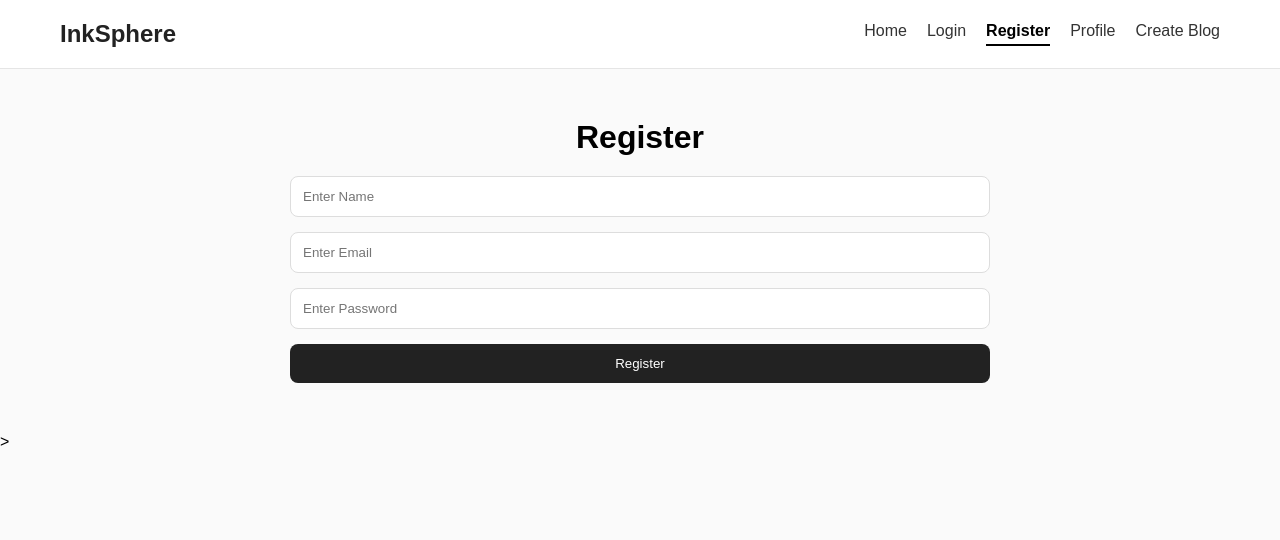
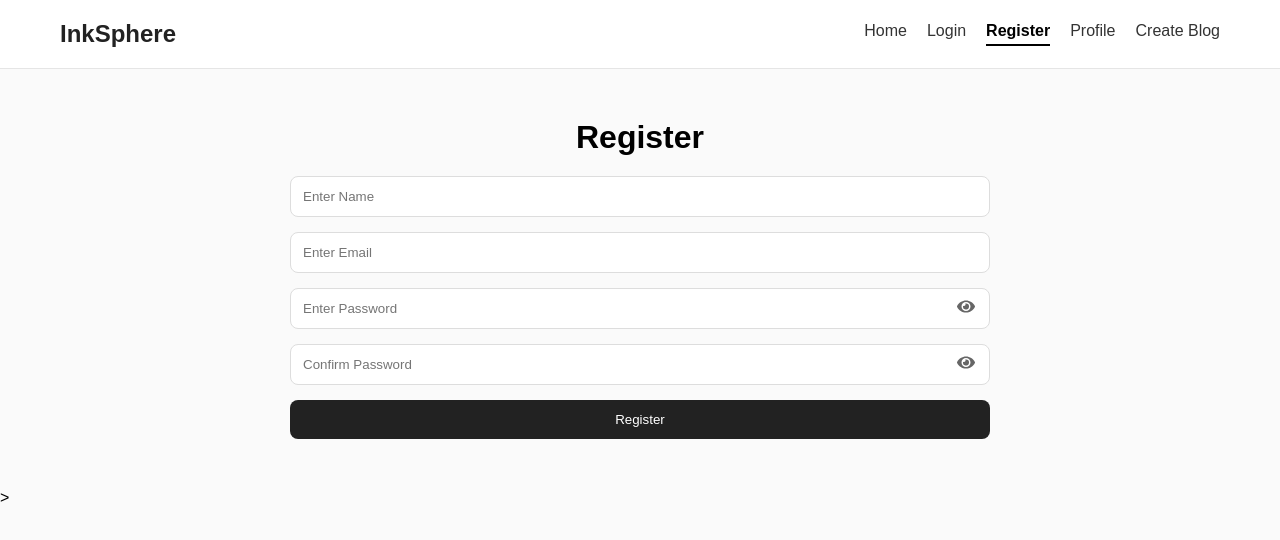
Before and after one commit to ACM-JUIT/Team-5-Inksphere, a React (Vite) app in the folder frontend-app/: page /register in a window 1280 px wide. Shown: the top 540 px of the page. Built offline with nearby package versions, Linux system fonts and the light colour scheme.

Commit message:
Add category filtering and form validations

```diff
--- a/frontend-app/package.json
+++ b/frontend-app/package.json
@@ -12,6 +12,7 @@
   "dependencies": {
     "react": "^19.2.6",
     "react-dom": "^19.2.6",
+    "react-icons": "^5.6.0",
     "react-router-dom": "^7.17.0"
   },
   "devDependencies": {
--- a/frontend-app/src/App.css
+++ b/frontend-app/src/App.css
@@ -285,6 +285,49 @@ body {
   margin-bottom: 15px;
 }
 
+.active-category {
+  background-color: #222;
+  color: #00b4d8;
+}
+
+.login-form p {
+  color: red;
+  font-size: 14px;
+  line-height: 1.4;
+}
+
+.password-field {
+  position: relative;
+}
+
+.password-field input {
+  width: 100%;
+}
+
+.password-field span {
+  position: absolute;
+  right: 15px;
+  top: 50%;
+  transform: translateY(-50%);
+  cursor: pointer;
+  color: #666;
+  font-size: 18px;
+}
+
+.error-message {
+  color: red;
+  font-size: 14px;
+  line-height: 1.4;
+}
+
+.no-blogs {
+  width: 100%;
+  text-align: center;
+  font-size: 20px;
+  color: #666;
+  padding: 50px 0;
+}
+
 @media (max-width: 768px) {
   .navbar {
     flex-direction: column;
--- a/frontend-app/src/components/BlogCard.jsx
+++ b/frontend-app/src/components/BlogCard.jsx
@@ -1,6 +1,6 @@
 import { Link } from "react-router-dom";
 
-function BlogCard() {
+function BlogCard({ title, description, category }) {
   return (
     <div className="blog-card">
       <img
@@ -8,11 +8,11 @@ function BlogCard() {
         alt="blog"
       />
 
-      <h3>Blog Title</h3>
+      <h3>{title}</h3>
 
-      <p>Description of the blog.</p>
+      <p>{description}</p>
 
-      <span>Category</span>
+      <span>{category}</span>
 
       <br />
       <br />
--- a/frontend-app/src/components/Categories.jsx
+++ b/frontend-app/src/components/Categories.jsx
@@ -1,10 +1,40 @@
-function Categories() {
+function Categories({ activeCategory, setActiveCategory }) {
   return (
     <div className="categories">
-      <button>Tech</button>
-      <button>Travel</button>
-      <button>Lifestyle</button>
-      <button>Education</button>
+      <button
+        className={activeCategory === "All" ? "active-category" : ""}
+        onClick={() => setActiveCategory("All")}
+      >
+        All
+      </button>
+
+      <button
+        className={activeCategory === "Tech" ? "active-category" : ""}
+        onClick={() => setActiveCategory("Tech")}
+      >
+        Tech
+      </button>
+
+      <button
+        className={activeCategory === "Travel" ? "active-category" : ""}
+        onClick={() => setActiveCategory("Travel")}
+      >
+        Travel
+      </button>
+
+      <button
+        className={activeCategory === "Lifestyle" ? "active-category" : ""}
+        onClick={() => setActiveCategory("Lifestyle")}
+      >
+        Lifestyle
+      </button>
+
+      <button
+        className={activeCategory === "Education" ? "active-category" : ""}
+        onClick={() => setActiveCategory("Education")}
+      >
+        Education
+      </button>
     </div>
   );
 }
--- a/frontend-app/src/pages/Home.jsx
+++ b/frontend-app/src/pages/Home.jsx
@@ -1,3 +1,4 @@
+import { useState } from "react";
 import Navbar from "../components/Navbar";
 import HeroSection from "../components/HeroSection";
 import Categories from "../components/Categories";
@@ -5,22 +6,64 @@ import BlogCard from "../components/BlogCard";
 import Footer from "../components/Footer";
 
 function Home() {
+  const [activeCategory, setActiveCategory] = useState("All");
+
+  const blogs = [
+    {
+      id: 1,
+      title: "Getting Started with React",
+      description: "Learn the basics of React and build modern web apps.",
+      category: "Tech",
+    },
+    {
+      id: 2,
+      title: "Travel Guide",
+      description: "Explore amazing destinations around the world.",
+      category: "Travel",
+    },
+    {
+      id: 3,
+      title: "Student Productivity",
+      description: "Simple habits to stay productive every day.",
+      category: "Education",
+    },
+  ];
+
+  const filteredBlogs =
+    activeCategory === "All"
+      ? blogs
+      : blogs.filter(
+          (blog) => blog.category === activeCategory
+        );
+
   return (
     <div>
       <Navbar />
 
       <HeroSection />
 
-      <Categories />
+      <Categories
+        activeCategory={activeCategory}
+        setActiveCategory={setActiveCategory}
+      />
 
-
-      <h2 className="section-title">Latest Blogs</h2>
+      <h2 className="section-title">
+        {filteredBlogs.length > 0
+          ? "Latest Blogs"
+          : "More blogs coming soon..."}
+      </h2>
 
       <div className="blog-container">
-        <BlogCard />
-        <BlogCard />
-        <BlogCard />
+        {filteredBlogs.map((blog) => (
+          <BlogCard
+            key={blog.id}
+            title={blog.title}
+            description={blog.description}
+            category={blog.category}
+          />
+        ))}
       </div>
+
       <Footer />
     </div>
   );
--- a/frontend-app/src/pages/Login.jsx
+++ b/frontend-app/src/pages/Login.jsx
@@ -1,6 +1,51 @@
+import { useState } from "react";
+import { useNavigate } from "react-router-dom";
+import { FaEye, FaEyeSlash } from "react-icons/fa";
 import Navbar from "../components/Navbar";
 
 function Login() {
+  const navigate = useNavigate();
+
+  const [email, setEmail] = useState("");
+  const [password, setPassword] = useState("");
+  const [error, setError] = useState("");
+  const [showPassword, setShowPassword] = useState(false);
+
+  function handleSubmit(e) {
+    e.preventDefault();
+
+    const emailRegex =
+      /^[a-zA-Z0-9._%+-]+@[a-zA-Z0-9.-]+\.[A-Za-z]{2,}$/;
+
+    const passwordRegex =
+      /^(?=.*[a-z])(?=.*[A-Z])(?=.*\d)(?=.*[@$!%*?&]).{8,}$/;
+
+    if (!email || !password) {
+      setError("Please fill all fields");
+      return;
+    }
+
+    if (!emailRegex.test(email)) {
+      setError("Enter a valid email address");
+      return;
+    }
+
+    if (!passwordRegex.test(password)) {
+      setError(
+        "Password must contain at least 8 characters, one uppercase letter, one lowercase letter, one number and one special character"
+      );
+      return;
+    }
+
+    setError("");
+
+    setEmail("");
+    setPassword("");
+    setShowPassword(false);
+
+    navigate("/");
+  }
+
   return (
     <div>
       <Navbar />
@@ -8,18 +53,36 @@ function Login() {
       <div className="login-container">
         <h1>Login</h1>
 
-        <form className="login-form">
+        <form className="login-form" onSubmit={handleSubmit}>
           <input
             type="email"
             placeholder="Enter Email"
+            value={email}
+            onChange={(e) => {
+              setEmail(e.target.value);
+              setError("");
+            }}
           />
 
-          <input
-            type="password"
-            placeholder="Enter Password"
-          />
+          <div className="password-field">
+            <input
+              type={showPassword ? "text" : "password"}
+              placeholder="Enter Password"
+              value={password}
+              onChange={(e) => {
+                setPassword(e.target.value);
+                setError("");
+              }}
+            />
 
-          <button>Login</button>
+            <span onClick={() => setShowPassword(!showPassword)}>
+              {showPassword ? <FaEyeSlash /> : <FaEye />}
+            </span>
+          </div>
+
+          {error && <p className="error-message">{error}</p>}
+
+          <button type="submit">Login</button>
         </form>
       </div>
     </div>
--- a/frontend-app/src/pages/Register.jsx
+++ b/frontend-app/src/pages/Register.jsx
@@ -1,6 +1,62 @@
+import { useState } from "react";
+import { useNavigate } from "react-router-dom";
+import { FaEye, FaEyeSlash } from "react-icons/fa";
 import Navbar from "../components/Navbar";
 
 function Register() {
+  const navigate = useNavigate();
+
+  const [name, setName] = useState("");
+  const [email, setEmail] = useState("");
+  const [password, setPassword] = useState("");
+  const [confirmPassword, setConfirmPassword] = useState("");
+  const [error, setError] = useState("");
+  const [showPassword, setShowPassword] = useState(false);
+  const [showConfirmPassword, setShowConfirmPassword] = useState(false);
+
+  function handleSubmit(e) {
+    e.preventDefault();
+
+    const emailRegex =
+      /^[a-zA-Z0-9._%+-]+@[a-zA-Z0-9.-]+\.[A-Za-z]{2,}$/;
+
+    const passwordRegex =
+      /^(?=.*[a-z])(?=.*[A-Z])(?=.*\d)(?=.*[@$!%*?&]).{8,}$/;
+
+    if (!name || !email || !password || !confirmPassword) {
+      setError("Please fill all fields");
+      return;
+    }
+
+    if (!emailRegex.test(email)) {
+      setError("Enter a valid email address");
+      return;
+    }
+
+    if (!passwordRegex.test(password)) {
+      setError(
+        "Password must contain at least 8 characters, one uppercase letter, one lowercase letter, one number and one special character"
+      );
+      return;
+    }
+
+    if (password !== confirmPassword) {
+      setError("Passwords do not match");
+      return;
+    }
+
+    setError("");
+
+    setName("");
+    setEmail("");
+    setPassword("");
+    setConfirmPassword("");
+    setShowPassword(false);
+    setShowConfirmPassword(false);
+
+    navigate("/");
+  }
+
   return (
     <div>
       <Navbar />
@@ -8,23 +64,66 @@ function Register() {
       <div className="register-container">
         <h1>Register</h1>
 
-        <form className="register-form">
+        <form className="register-form" onSubmit={handleSubmit}>
           <input
             type="text"
             placeholder="Enter Name"
+            value={name}
+            onChange={(e) => {
+              setName(e.target.value);
+              setError("");
+            }}
           />
 
           <input
             type="email"
             placeholder="Enter Email"
+            value={email}
+            onChange={(e) => {
+              setEmail(e.target.value);
+              setError("");
+            }}
           />
 
-          <input
-            type="password"
-            placeholder="Enter Password"
-          />
+          <div className="password-field">
+            <input
+              type={showPassword ? "text" : "password"}
+              placeholder="Enter Password"
+              value={password}
+              onChange={(e) => {
+                setPassword(e.target.value);
+                setError("");
+              }}
+            />
 
-          <button>Register</button>
+            <span onClick={() => setShowPassword(!showPassword)}>
+              {showPassword ? <FaEyeSlash /> : <FaEye />}
+            </span>
+          </div>
+
+          <div className="password-field">
+            <input
+              type={showConfirmPassword ? "text" : "password"}
+              placeholder="Confirm Password"
+              value={confirmPassword}
+              onChange={(e) => {
+                setConfirmPassword(e.target.value);
+                setError("");
+              }}
+            />
+
+            <span
+              onClick={() =>
+                setShowConfirmPassword(!showConfirmPassword)
+              }
+            >
+              {showConfirmPassword ? <FaEyeSlash /> : <FaEye />}
+            </span>
+          </div>
+
+          {error && <p className="error-message">{error}</p>}
+
+          <button type="submit">Register</button>
         </form>
       </div>
     </div>
```
Also changed, not shown: 1 other file (tests, documents, lock files or other folders).
